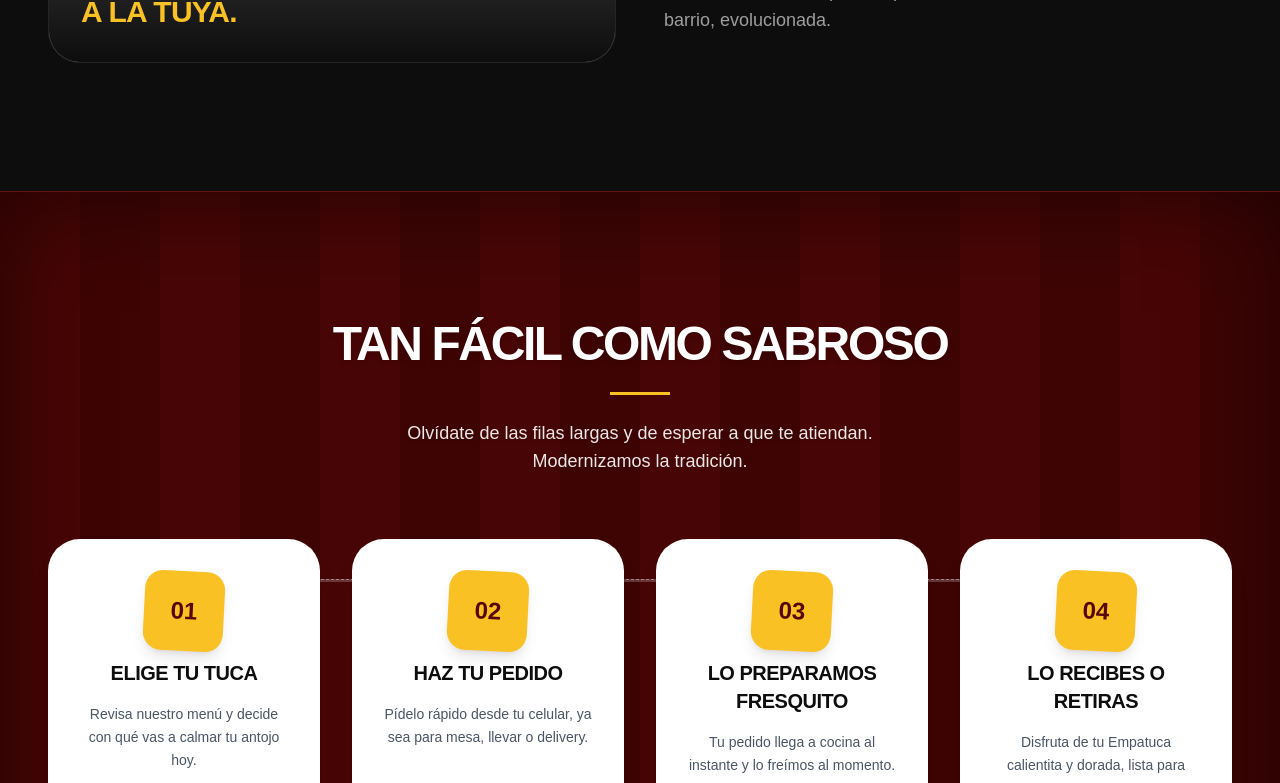
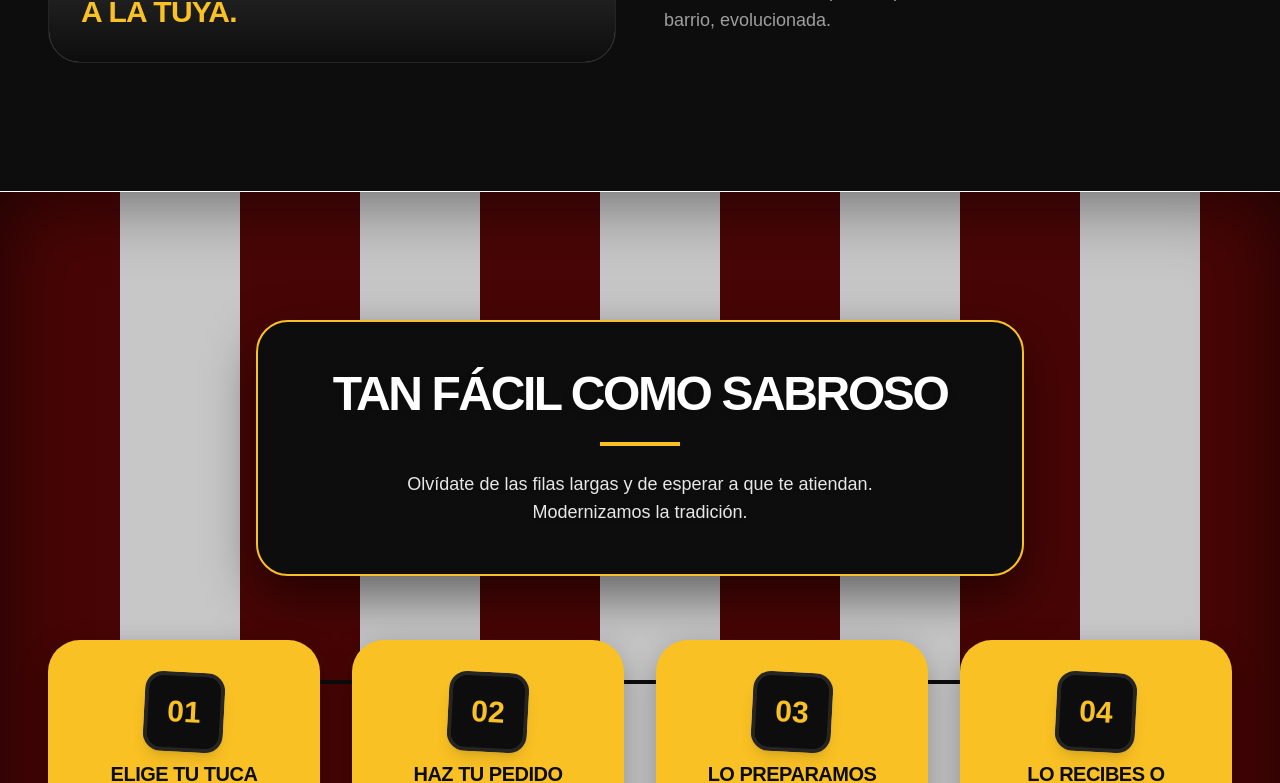
Before and after one commit to empatuca/Empatuca-web, a React (Vite) app: page / in a window 1280 px wide. Shown: the part 1990-2773 px from the top of the page. Built offline with nearby package versions, Linux system fonts and the light colour scheme; no server answers; grey boxes are pictures that could not be loaded.

Commit message:
feat: update visual style and improve navigation
Update ProcessSection background design to match physical store branding and replace anchor tag with Link component in Footer.

```diff
--- a/src/components/home/ProcessSection.tsx
+++ b/src/components/home/ProcessSection.tsx
@@ -25,29 +25,31 @@ export function ProcessSection() {
   ];
 
   return (
-    <section id="proceso" className="py-20 md:py-32 border-t border-white/5 reveal-on-scroll relative overflow-hidden bg-[#5a0606]">
-      {/* Tone-on-tone red stripes background to respect the physical store identity tastefully */}
+    <section id="proceso" className="py-20 md:py-32 border-t border-white/5 reveal-on-scroll relative overflow-hidden bg-white">
+      {/* Bold Red & White Vertical Stripes matching physical store */}
       <div
         className="absolute inset-0 z-0 opacity-100"
         style={{
-          backgroundImage: 'repeating-linear-gradient(90deg, #5a0606 0px, #5a0606 80px, #4d0505 80px, #4d0505 160px)'
+          backgroundImage: 'repeating-linear-gradient(90deg, #5a0606 0px, #5a0606 120px, #f8f9fa 120px, #f8f9fa 240px)'
         }}
       ></div>
       {/* Subtle vignette for depth */}
-      <div className="absolute inset-0 z-0 bg-black/20 shadow-[inset_0_0_100px_rgba(0,0,0,0.5)] pointer-events-none"></div>
+      <div className="absolute inset-0 z-0 bg-black/20 shadow-[inset_0_0_80px_rgba(0,0,0,0.6)] pointer-events-none"></div>
 
       <div className="container mx-auto px-4 md:px-12 relative z-10">
         <div className="text-center max-w-3xl mx-auto mb-16">
-          <h2 className="text-3xl md:text-5xl font-black text-white mb-6 tracking-tighter uppercase drop-shadow-md">Tan fácil como sabroso</h2>
-          <div className="h-[3px] w-[60px] bg-[#fac124] mt-2 mb-6 mx-auto"></div>
-          <p className="text-lg text-white/90 max-w-xl mx-auto drop-shadow-sm font-medium">
-            Olvídate de las filas largas y de esperar a que te atiendan. Modernizamos la tradición.
-          </p>
+          <div className="bg-[#0D0D0D] p-8 md:p-12 rounded-[2rem] shadow-[0_20px_50px_rgba(0,0,0,0.5)] border-2 border-[#fac124] inline-block w-full">
+            <h2 className="text-3xl md:text-5xl font-black text-white mb-6 tracking-tighter uppercase drop-shadow-md">Tan fácil como sabroso</h2>
+            <div className="h-[4px] w-[80px] bg-[#fac124] mt-2 mb-6 mx-auto"></div>
+            <p className="text-lg text-white/90 max-w-xl mx-auto drop-shadow-sm font-medium">
+              Olvídate de las filas largas y de esperar a que te atiendan. Modernizamos la tradición.
+            </p>
+          </div>
         </div>
 
         <div className="grid grid-cols-1 md:grid-cols-4 gap-8 relative">
           {/* Connector line for desktop */}
-          <div className="hidden md:block absolute top-[40px] left-[10%] right-[10%] h-[3px] bg-white/20 -z-10 border-t border-dashed border-white/40"></div>
+          <div className="hidden md:block absolute top-[40px] left-[10%] right-[10%] h-[4px] bg-[#0D0D0D] -z-10 shadow-lg"></div>
 
           {steps.map((step, i) => (
             <motion.div
@@ -56,13 +58,13 @@ export function ProcessSection() {
               whileInView={{ opacity: 1, y: 0 }}
               viewport={{ once: true }}
               transition={{ delay: i * 0.15, duration: 0.5 }}
-              className="flex flex-col items-center text-center space-y-4 relative bg-white p-8 rounded-[2rem] shadow-xl border-b-4 border-b-transparent hover:border-b-[#fac124] hover:-translate-y-2 transition-all duration-300 h-full group"
+              className="flex flex-col items-center text-center space-y-4 relative bg-[#fac124] p-8 rounded-[2rem] shadow-[0_10px_30px_rgba(0,0,0,0.3)] border-b-8 border-b-[#c49615] hover:-translate-y-2 transition-all duration-300 h-full group"
             >
-              <div className="w-20 h-20 rounded-2xl rotate-3 group-hover:rotate-6 transition-transform bg-[#fac124] flex items-center justify-center text-2xl font-black text-[#5a0606] shadow-lg mb-2 shrink-0">
+              <div className="w-20 h-20 rounded-2xl rotate-3 group-hover:rotate-6 transition-transform bg-[#0D0D0D] flex items-center justify-center text-3xl font-black text-[#fac124] shadow-lg mb-2 shrink-0 border-4 border-white/10">
                 {step.number}
               </div>
               <h3 className="text-xl font-black text-[#0D0D0D] uppercase tracking-tight">{step.title}</h3>
-              <p className="text-gray-600 text-sm leading-relaxed">
+              <p className="text-[#0D0D0D]/80 text-sm font-bold leading-relaxed">
                 {step.description}
               </p>
             </motion.div>
--- a/src/components/layout/Footer.tsx
+++ b/src/components/layout/Footer.tsx
@@ -1,5 +1,6 @@
 import { siteConfig } from "../../../siteConfig";
 import { Instagram, Facebook, MessageCircle } from "lucide-react"; // using MessageCircle for TikTok approx
+import { Link } from "react-router-dom";
 
 export function Footer() {
   return (
@@ -34,7 +35,7 @@ export function Footer() {
             <li><a href="#inicio" className="hover:text-white transition-colors">Inicio</a></li>
             <li><a href="#menu" className="hover:text-white transition-colors">Nuestro Menú</a></li>
             <li><a href="#nosotros" className="hover:text-white transition-colors">Historia</a></li>
-            <li><a href="/cocina" className="hover:text-white transition-colors">Acceso Cocina</a></li>
+            <li><Link to="/cocina" className="hover:text-white transition-colors">Acceso Cocina</Link></li>
           </ul>
         </div>
 
```
